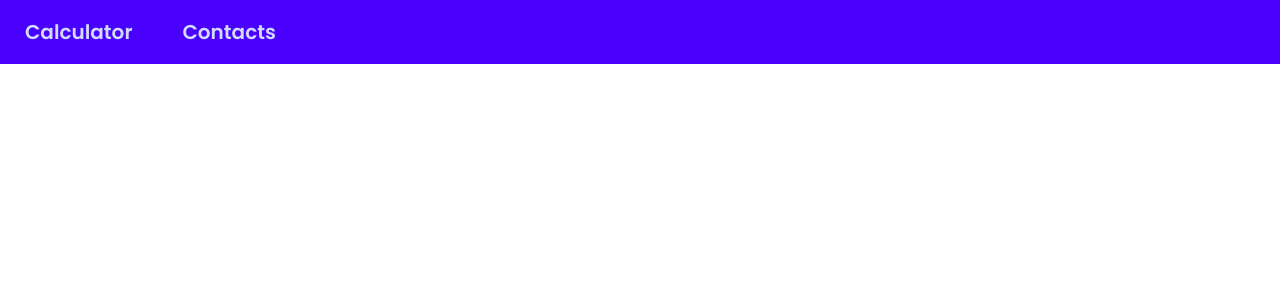
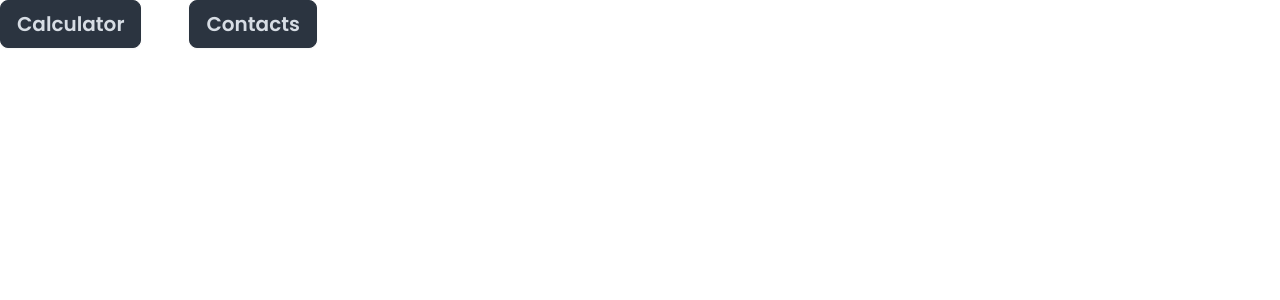
Before and after one commit to NurgaliyevS/wealthy-calculator, a Next.js app: page / in a window 1280 px wide. Shown: the top 300 px of the page. Built offline with nearby package versions, Linux system fonts and the light colour scheme.

Commit message:
navbar upd

```diff
--- a/components/Navbar.js
+++ b/components/Navbar.js
@@ -1,8 +1,10 @@
+"use client";
+
 function Navbar() {
   return (
-    <div className="navbar bg-primary text-primary-content gap-4">
-      <button className="btn btn-ghost text-xl">Calculator</button>
-      <button className="btn btn-ghost text-xl">Contacts</button>
+    <div className="w-full flex items-center gap-4 md:gap-12">
+      <button className="btn btn-neutral text-xl">Calculator</button>
+      <button className="btn btn-neutral text-xl">Contacts</button>
     </div>
   );
 }
```
